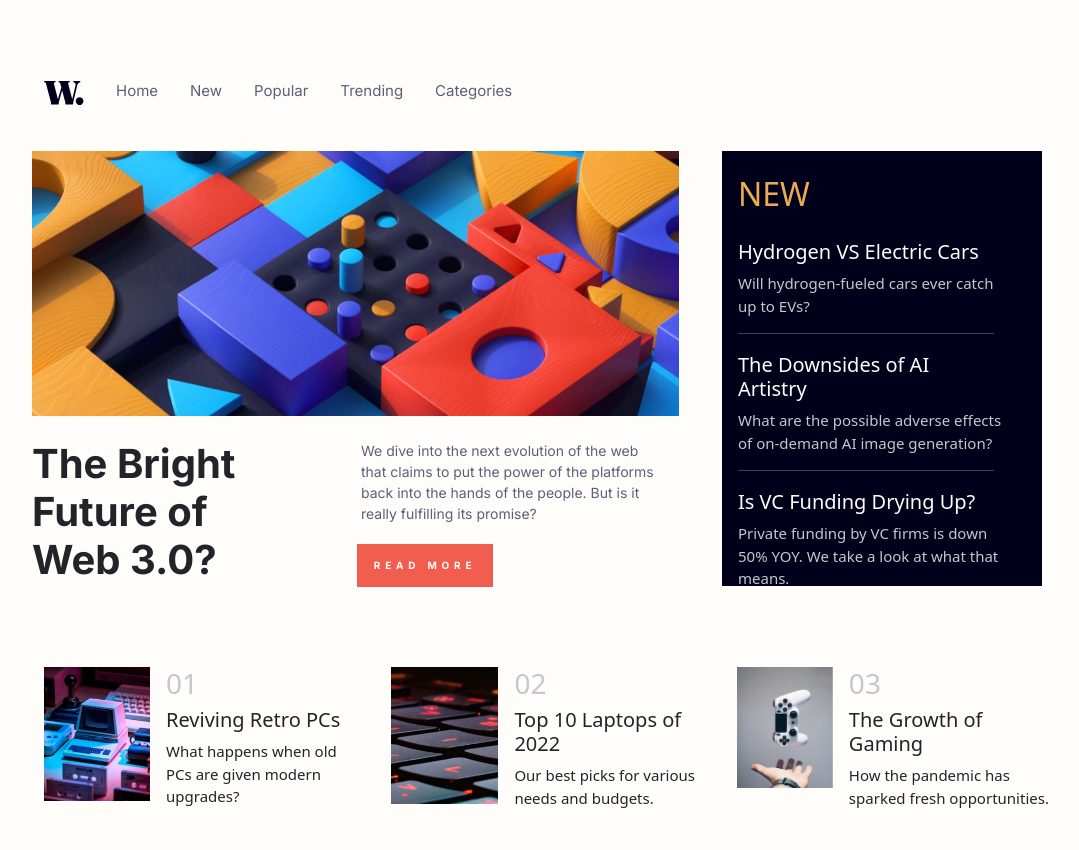
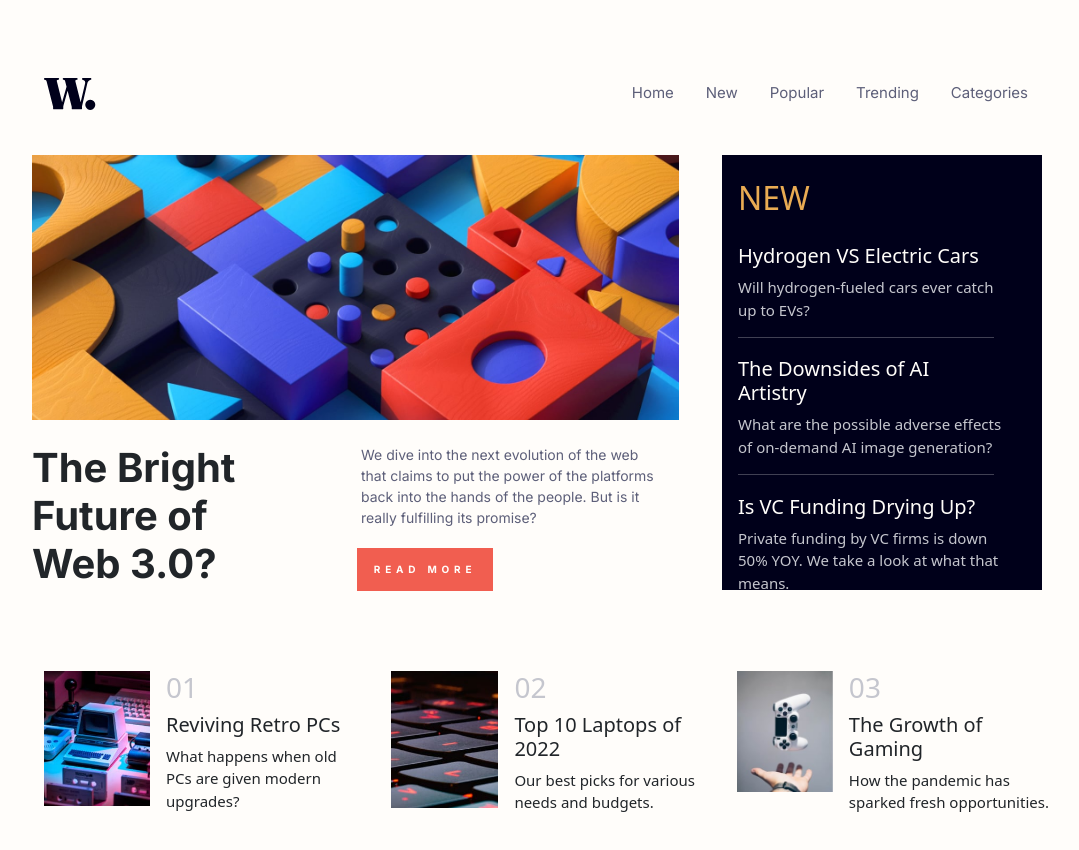
Before and after one commit to frizzler-thestylewalker/news, a plain HTML site: page index.html in a window 1280 px wide. Shown: the whole page, without its empty margins (80-1159 px from the left). Drawn offline with nearby package versions, Linux system fonts and the light colour scheme.

Commit message:
changes in css

```diff
--- a/index.html
+++ b/index.html
@@ -34,43 +34,46 @@
 
 
         <section id="top">
-            <nav class="navbar navbar-expand-lg ">
+            <nav class="navbar navbar-expand-lg">
                 <div class="container-fluid">
-                    <div class="brand-logo">
                     <a class="navbar-brand" href="#">
-                            <img src="./images/logo.svg" alt="Bootstrap" width="40" height="24">
+                        <img class="top-img" src="./images/logo.svg" alt="">
                     </a>
-                        <button class="navbar-toggler" type="button" data-bs-toggle="collapse"
-                            data-bs-target="#navbarTogglerDemo02" aria-controls="navbarTogglerDemo02"
-                            aria-expanded="false" aria-label="Toggle navigation">
+                    <button class="navbar-toggler justify-content-end" type="button" data-bs-toggle="offcanvas"
+                        data-bs-target="#offcanvasNavbar" aria-controls="offcanvasNavbar">
                         <span class="navbar-toggler-icon"></span>
                     </button>
+                    <div class="offcanvas offcanvas-end" tabindex="-1" id="offcanvasNavbar"
+                        aria-labelledby="offcanvasNavbarLabel">
+                        <div class="offcanvas-header">
+                            <h5 class="offcanvas-title" id="offcanvasNavbarLabel"></h5>
+                            <button type="button" class="btn-close" data-bs-dismiss="offcanvas"
+                                aria-label="Close"></button>
                         </div>
-
-                    <div class=" collapse navbar-collapse" id="navbarTogglerDemo02">
-                        <ul class="nav justify-content-end me-auto mb-2 mb-lg-0">
-                            <li class="nav-item">
-                                <a class="nav-link tabs" aria-current="page" href="#">Home</a>
+                        <div class="offcanvas-body">
+                            <ul class="navbar-nav justify-content-end flex-grow-1 pe-3">
+                                <li class="nav-item top-item">
+                                    <a class="nav-link top-bar" aria-current="page" href="#">Home</a>
                                 </li>
-                            <li class="nav-item">
-                                <a class="nav-link tabs" href="#">New</a>
+                                <li class="nav-item top-item">
+                                    <a class="nav-link top-bar" href="#">New</a>
                                 </li>
-                            <li class="nav-item">
-                                <a class="nav-link tabs" href="#">Popular</a>
+                                <li class="nav-item top-item">
+                                    <a class="nav-link top-bar" href="#">Popular</a>
                                 </li>
-                            <li class="nav-item">
-                                <a class="nav-link tabs" href="#">Trending</a>
+                                <li class="nav-item top-item">
+                                    <a class="nav-link top-bar" href="#">Trending</a>
                                 </li>
-                            <li class="nav-item">
-                                <a class="nav-link tabs" href="#">Categories</a>
+                                <li class="nav-item top-item">
+                                    <a class="nav-link top-bar" href="#">Categories</a>
                                 </li>
                             </ul>
                         </div>
                     </div>
 
+            </nav>
 
 
-            </nav>
 
         </section>
 
--- a/styles.css
+++ b/styles.css
@@ -19,7 +19,15 @@
     padding-bottom: 3rem;
 }
 
-.tabs {
+.top-img{
+    width: 80%;
+}
+
+.top-item{
+    padding-left: 1rem;
+}
+
+.top-bar{
     color: #5D5F79;
     font-family: 'Inter', sans-serif;
     font-size: 15px;
@@ -28,8 +36,7 @@
 }
 
 
-
-.tabs:hover {
+.top-bar:hover{
     color: #F15E50;
 }
 
@@ -176,7 +183,9 @@ hr {
 
 @media (max-width: 1000px){
 
-
+    .top-item{
+        padding-bottom: 1rem;
+    }
 
 .mid-img{
     width: 100%;
@@ -223,6 +232,8 @@ hr {
 
 .bottom-content{
     width: 190%;
+    font-family: 'Inter', sans-serif;
+    font-size: 15px;
 }
 
 }
```
Lines whose indentation alone changed are shown as unchanged.
